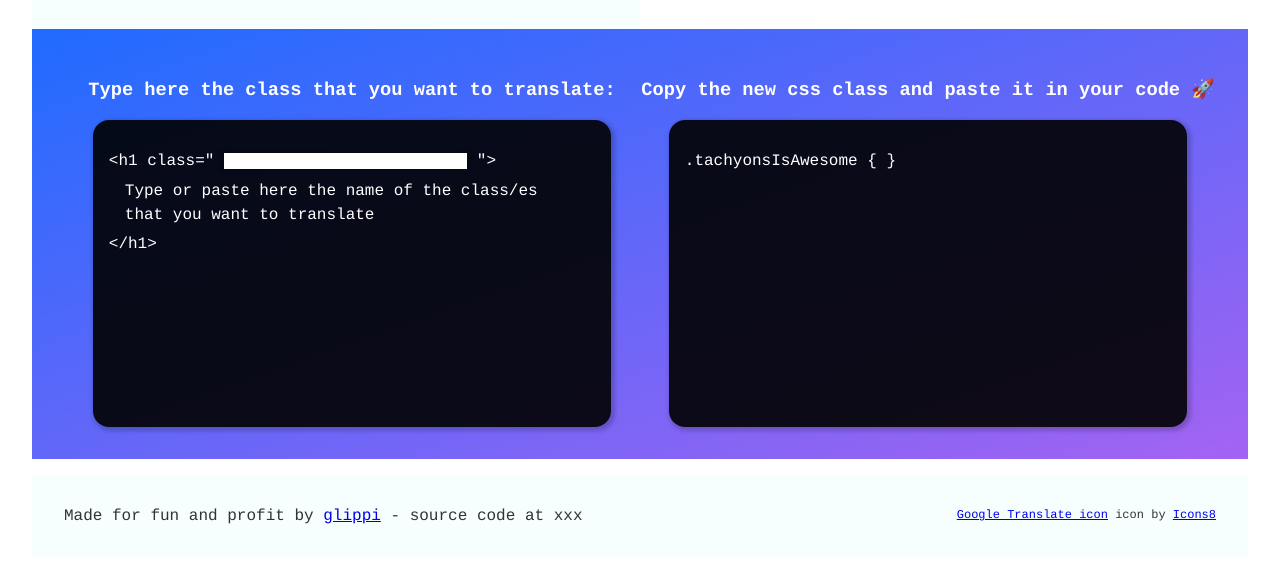
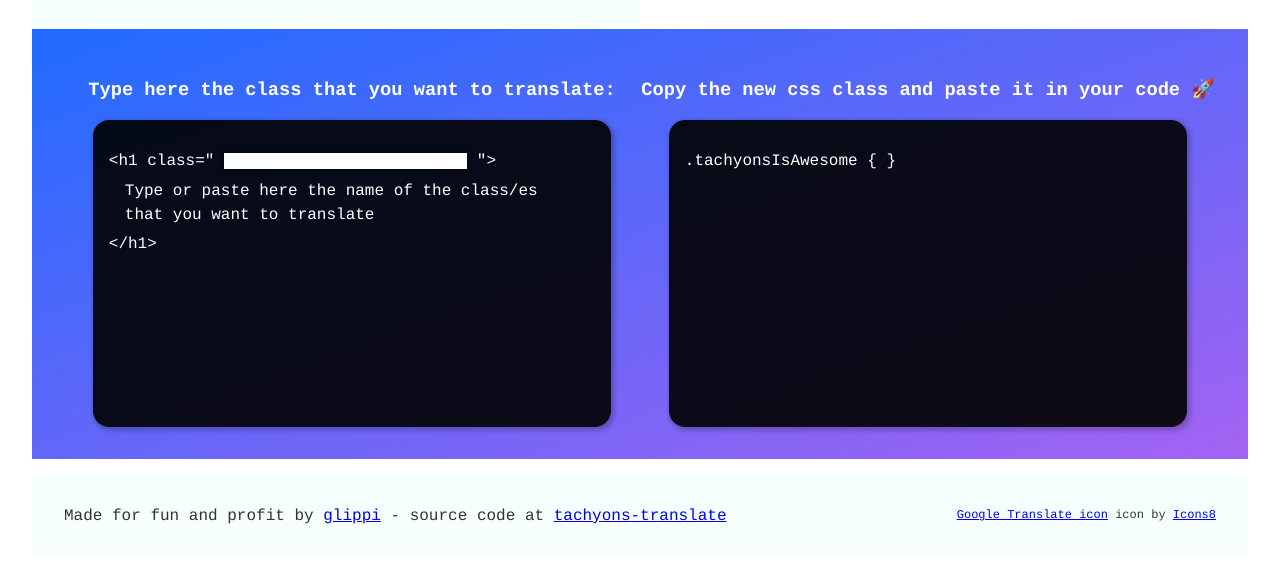
Before and after one commit to tachyons-toolbox/tachyons-translate, a plain HTML site: page public/index.html in a window 1280 px wide. Shown: the part 227-790 px from the top of the page. Drawn offline with nearby package versions, Linux system fonts and the light colour scheme.

Commit message:
Fix missing link in footer

```diff
--- a/public/index.html
+++ b/public/index.html
@@ -116,7 +116,7 @@ amplitude.getInstance().init("783122a760de0fda2e18e63081d3dc71");
       </main>
     </div>
     <footer class="flex justify-between items-center bg-washed-blue pa4 bt bw4 b--white black-80">
-      <span class=""> Made for fun and profit by <a href="https://www.github.com/glippi" class="">glippi</a> - source code at xxx </span>
+      <span class=""> Made for fun and profit by <a href="https://www.github.com/glippi" class="">glippi</a> - source code at <a href="https://github.com/tachyons-toolbox/tachyons-translate">tachyons-translate</a></span>
       <span class="f7"> <a target="_blank" href="https://icons8.com/icons/set/google-translate">Google Translate icon</a> icon by <a target="_blank" href="https://icons8.com">Icons8</a> </span>
     </footer>
   </body>
```
